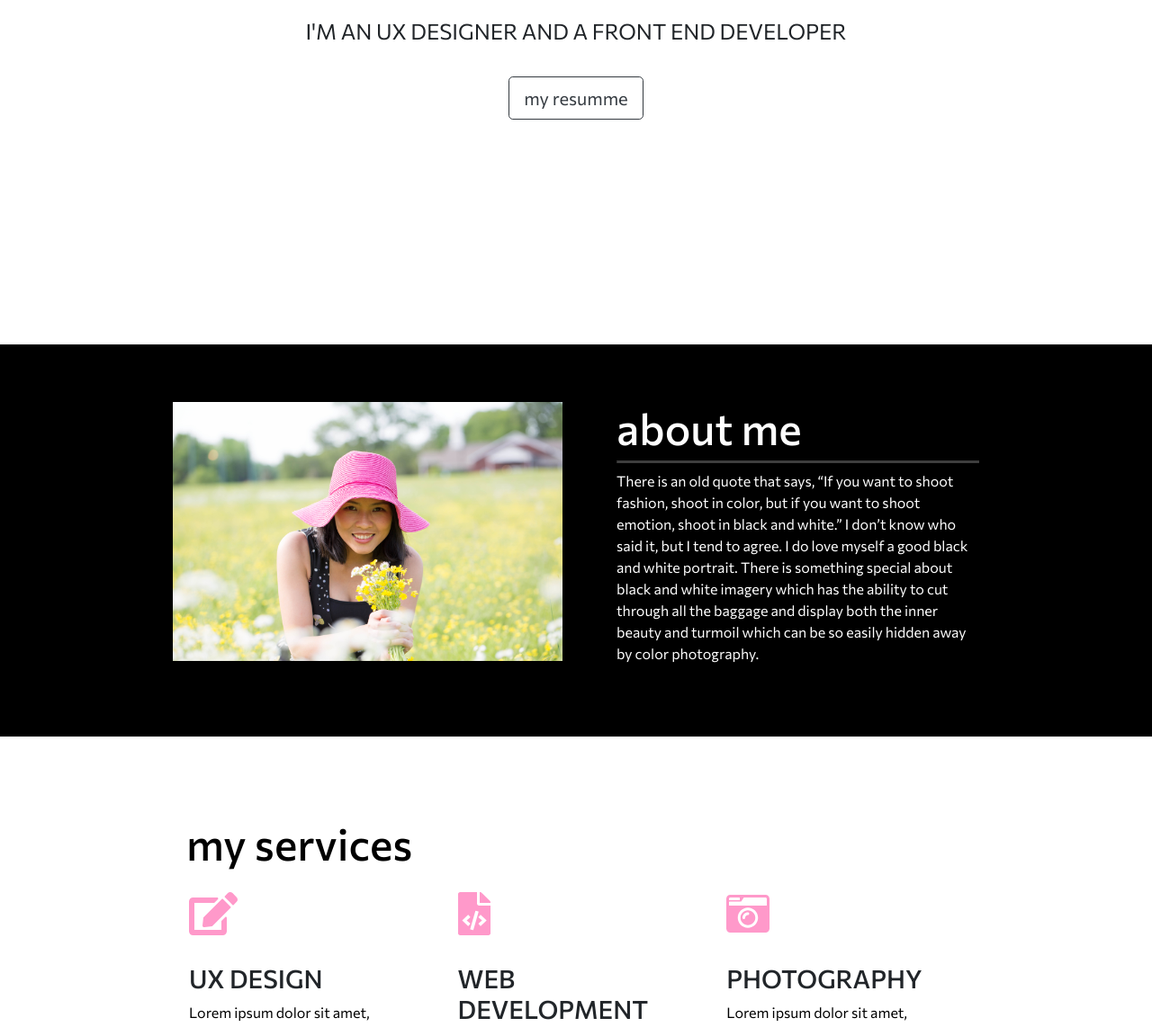
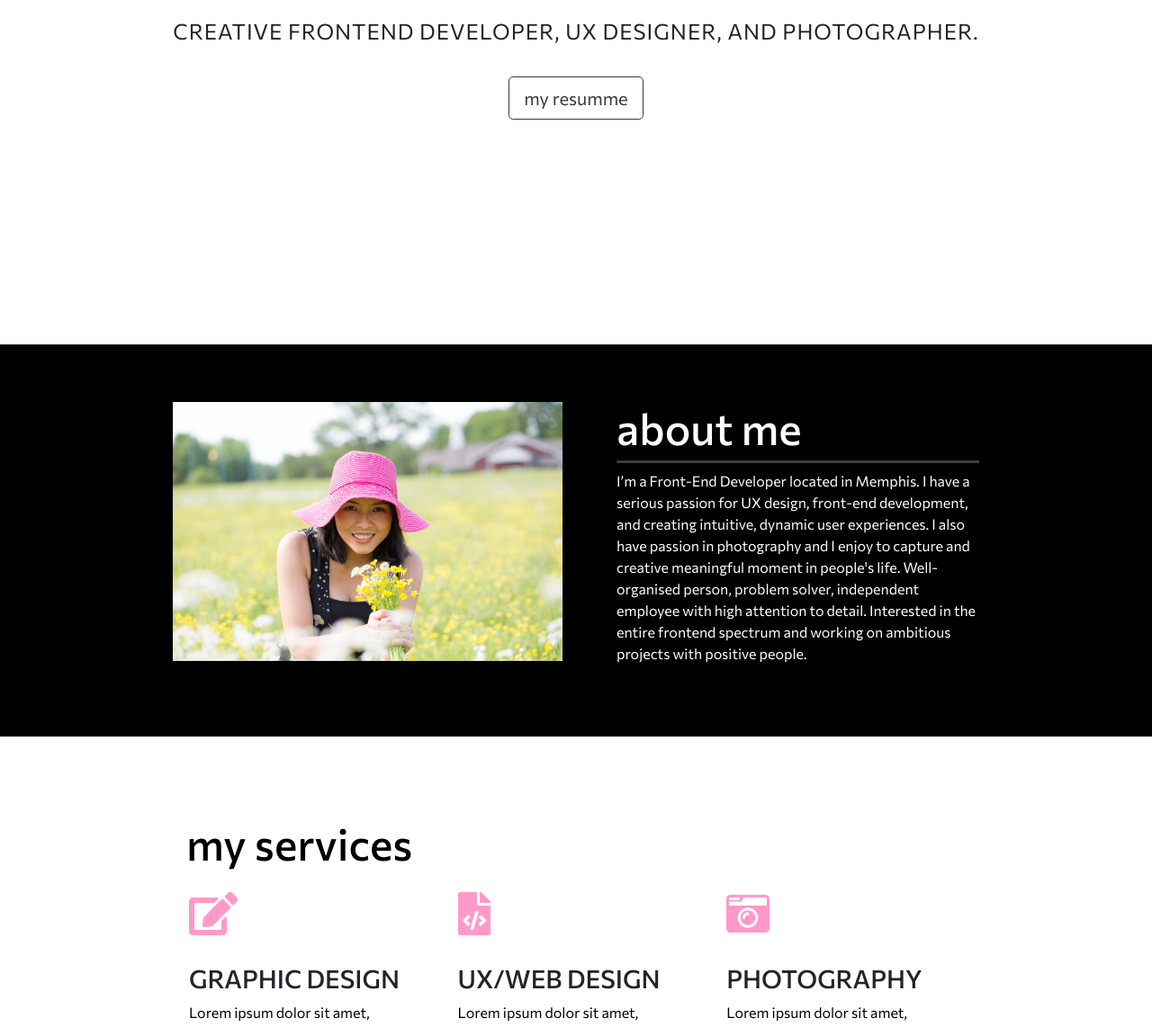
Before and after one commit to mooreit/maieng, a plain HTML site: page index.html in a window 1280 px wide. Shown: the part 541-1683 px from the top of the page at 90% size. Drawn offline with nearby package versions, Linux system fonts and the light colour scheme; a web font is replaced by a local one.

Commit message:
updated about me page content

```diff
--- a/css/styles.css
+++ b/css/styles.css
@@ -44,6 +44,7 @@ p.white{
   font-size: 1.5rem;
   line-height: 1.5;
   text-align: center;
+  letter-spacing: 1px;
 }
 
 .section-heading{
--- a/index.html
+++ b/index.html
@@ -142,7 +142,7 @@
         <div class="col">
           <h1 class="big-heading">HELLO! I’M MINH NGO</h1>
           <img class="title-image" src="images/mlogo.png" alt="logo">
-          <h2 class="big-heading">I'M AN UX DESIGNER AND A FRONT END DEVELOPER</h2>
+          <h2 class="big-heading">CREATIVE FRONTEND DEVELOPER, UX DESIGNER, AND PHOTOGRAPHER.</h2>
           <!-- <button type="button" class="btn btn-outline-dark btn-lg download-button"><a href="https://www.linkedin.com/in/minh-tngo">my resumme</button> -->
           <input type="button" class="btn btn-outline-dark btn-lg download-button" onclick="location.href='https://1drv.ms/b/s!AiUOp8iBilb3eJujJivmIACTBhM ';" value="my resumme" />
         </div>
@@ -170,9 +170,11 @@
                         <div class="about_content">
                             <h4>about me</h4>
                             <hr></hr>
-                            <p class="white">There is an old quote that says, “If you want to shoot fashion, shoot in color, but if you want to shoot emotion, shoot in black and white.” I don’t know who said it, but I tend to agree. I do love myself a good
-                              black and white portrait. There is something special about black and white imagery which has the ability to cut through all the baggage and display both the inner beauty and turmoil which can be so easily hidden away by color
-                              photography.
+                            <p class="white">I’m a Front-End Developer located in Memphis. I have a serious passion for UX design, front-end development, and creating intuitive, dynamic user experiences. I also have passion in photography and I enjoy to capture and creative meaningful moment in people's life.
+
+                              Well-organised person, problem solver, independent employee with high attention to detail.
+
+                              Interested in the entire frontend spectrum and working on ambitious projects with positive people.
                             </p>
                           </div>
 
@@ -199,13 +201,13 @@
         <div class="row">
           <div class="services-box col-lg-4">
             <i class="icon fas fa-edit fa-3x"></i>
-            <h3>UX DESIGN</h3>
+            <h3>GRAPHIC DESIGN</h3>
             <p class="black">Lorem ipsum dolor sit amet, consectetur adipiscing elit, sed do eiusmod tempor incididunt ut labore et dolore magna aliqua. Quis ipsum suspendisse ultrices gravida.</p>
           </div>
 
           <div class="services-box col-lg-4">
             <i class="icon fas fa-file-code fa-3x"></i>
-            <h3>WEB DEVELOPMENT</h3>
+            <h3>UX/WEB DESIGN</h3>
             <p class="black">Lorem ipsum dolor sit amet, consectetur adipiscing elit, sed do eiusmod tempor incididunt ut labore et dolore magna aliqua. Quis ipsum suspendisse ultrices gravida.</p>
           </div>
 
```
